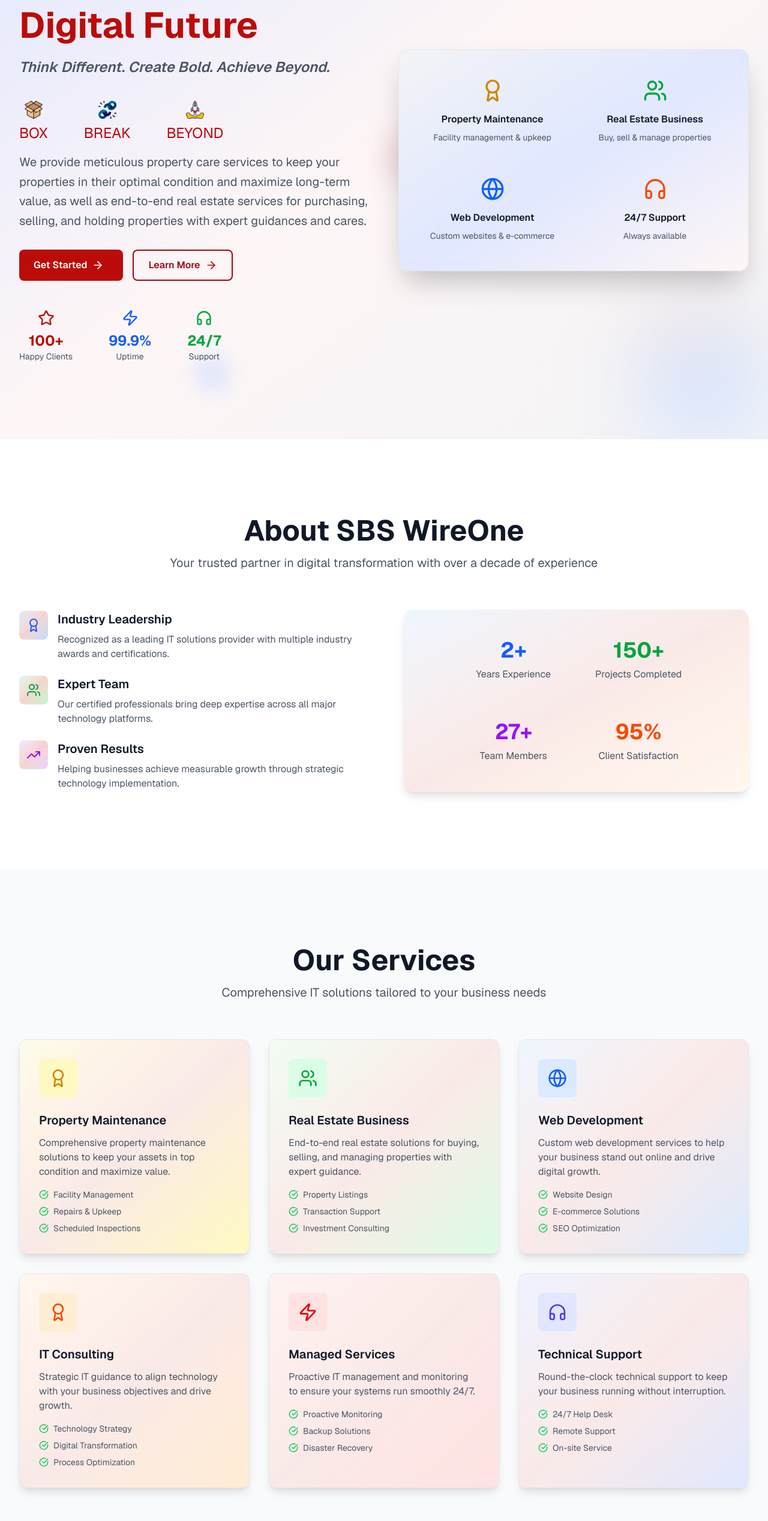
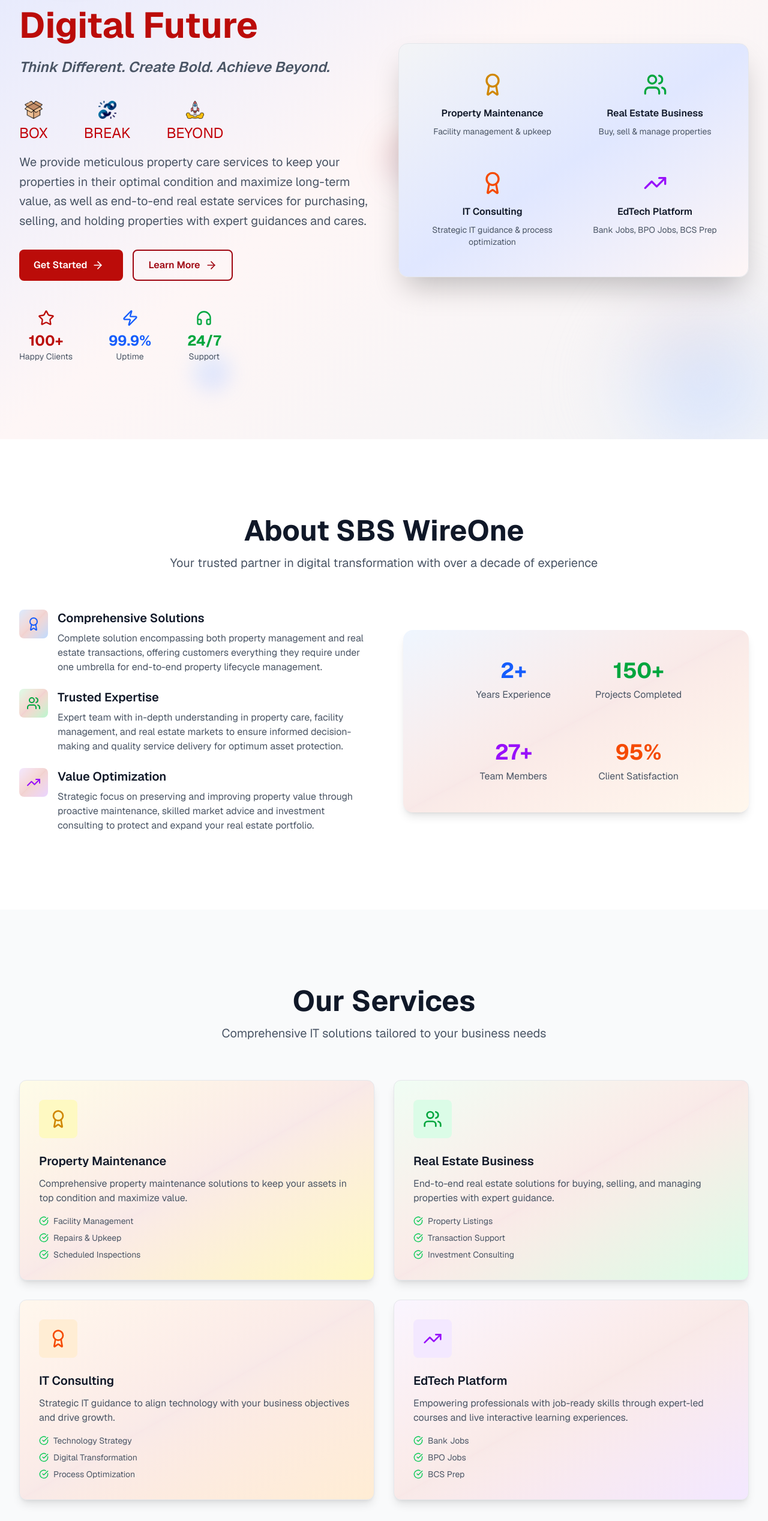
Before and after one commit to sbswiredops/SBS-WireOne, a Next.js app: page / in a window 1280 px wide. Shown: the part 262-2797 px from the top of the page at 60% size. Built offline with nearby package versions, Linux system fonts and the light colour scheme.

Commit message:
Update testimonials and footer to reflect property management and real estate services

```diff
--- a/src/app/page.tsx
+++ b/src/app/page.tsx
@@ -22,92 +22,92 @@
 
 const reviews = [
   {
-    name: "John Doe",
-    initials: "JD",
-    company: "CTO, TechCorp",
+    name: "Sarah Chen",
+    initials: "SC",
+    company: "Property Investment Manager, Crown Holdings",
     color: "bg-blue-100 text-blue-600",
     review:
-      "SBS WireOne transformed our IT infrastructure completely. Their cloud migration saved us 40% on operational costs while improving performance.",
+      "SBS WireOne transformed our property portfolio management. Their maintenance team is proactive and their real estate expertise is unmatched.",
   },
   {
-    name: "Sarah Miller",
-    initials: "SM",
-    company: "CEO, SecureFinance",
+    name: "Michael Rodriguez",
+    initials: "MR",
+    company: "Real Estate Developer, Urban Vista",
     color: "bg-green-100 text-green-600",
     review:
-      "Outstanding cybersecurity implementation. We haven't had a single security incident since partnering with SBS WireOne 2 years ago.",
+      "From routine inspections to major transactions, SBS WireOne delivers exceptional service every time. Highly recommended for any property needs.",
+  },
+  {
+    name: "Jennifer Thompson",
+    initials: "JT",
+    company: "Operations Director, Metro Commercial",
+    color: "bg-purple-100 text-purple-600",
+    review:
+      "Their facility management saved us thousands in emergency repairs. The scheduled maintenance program is worth every penny.",
+  },
+  {
+    name: "David Park",
+    initials: "DP",
+    company: "Portfolio Manager, Pinnacle Investments",
+    color: "bg-orange-100 text-orange-600",
+    review:
+      "SBS WireOne helped us sell three properties above market value. Their transaction support made the entire process seamless.",
+  },
+  {
+    name: "Lisa Wang",
+    initials: "LW",
+    company: "Property Manager, Riverside Apartments",
+    color: "bg-green-100 text-green-600",
+    review:
+      "Outstanding property maintenance service. They keep our facilities running smoothly and our tenants happy.",
   },
   {
     name: "Robert Johnson",
     initials: "RJ",
-    company: "IT Director, RetailPlus",
+    company: "CEO, Heritage Property Group",
+    color: "bg-blue-100 text-blue-600",
+    review:
+      "The investment consulting from SBS WireOne guided us to profitable property acquisitions. Their market knowledge is impressive.",
+  },
+  {
+    name: "Amanda Foster",
+    initials: "AF",
+    company: "Facilities Coordinator, TechHub Center",
     color: "bg-purple-100 text-purple-600",
     review:
-      "Their 24/7 support is incredible. Whenever we have an issue, they resolve it quickly and professionally. Highly recommended!",
+      "Reliable, professional, and thorough. SBS WireOne's repair and upkeep services have extended our building's lifespan significantly.",
   },
   {
-    name: "Priya Singh",
-    initials: "PS",
-    company: "COO, FinEdge",
+    name: "Kevin Lee",
+    initials: "KL",
+    company: "Building Owner, Downtown Properties",
     color: "bg-orange-100 text-orange-600",
     review:
-      "The web development team at SBS WireOne built us a stunning e-commerce platform. Our sales have doubled since launch.",
+      "Their property listing expertise got our commercial space leased within weeks. Exceptional marketing and tenant screening.",
   },
   {
-    name: "Michael Lee",
-    initials: "ML",
-    company: "Manager, RealEstatePro",
+    name: "Maria Gonzalez",
+    initials: "MG",
+    company: "Asset Manager, Golden Gate Realty",
     color: "bg-green-100 text-green-600",
     review:
-      "Their real estate business solutions made property management effortless. Great team and great results.",
+      "SBS WireOne's comprehensive approach to property management gives us peace of mind. They handle everything flawlessly.",
   },
   {
-    name: "Fatima Noor",
-    initials: "FN",
-    company: "Founder, StartupHub",
+    name: "Thomas Anderson",
+    initials: "TA",
+    company: "Property Owner, Anderson Holdings",
     color: "bg-blue-100 text-blue-600",
     review:
-      "SBS WireOne's IT consulting helped us scale our startup efficiently. Highly strategic and supportive.",
+      "The scheduled inspections caught issues before they became expensive problems. SBS WireOne's preventive approach saves money.",
   },
   {
-    name: "David Kim",
-    initials: "DK",
-    company: "Director, EduSmart",
+    name: "Rachel Kim",
+    initials: "RK",
+    company: "Investment Director, Skyline Capital",
     color: "bg-purple-100 text-purple-600",
     review:
-      "Their managed services keep our systems running smoothly. We never worry about downtime anymore.",
-  },
-  {
-    name: "Ayesha Rahman",
-    initials: "AR",
-    company: "CEO, BizGrowth",
-    color: "bg-orange-100 text-orange-600",
-    review:
-      "Excellent property maintenance and support. Our facilities are always in top shape.",
-  },
-  {
-    name: "Carlos Martinez",
-    initials: "CM",
-    company: "CTO, MarketWave",
-    color: "bg-green-100 text-green-600",
-    review:
-      "The team is responsive and knowledgeable. SBS WireOne is our go-to for all IT needs.",
-  },
-  {
-    name: "Emily Chen",
-    initials: "EC",
-    company: "Product Lead, ShopEase",
-    color: "bg-blue-100 text-blue-600",
-    review:
-      "Their SEO and web development services brought us to the top of search results. Fantastic ROI.",
-  },
-  {
-    name: "Mohammad Hasan",
-    initials: "MH",
-    company: "IT Manager, HealthFirst",
-    color: "bg-purple-100 text-purple-600",
-    review:
-      "SBS WireOne's technical support is always available and solves issues fast. Great peace of mind.",
+      "From property acquisition to ongoing maintenance, SBS WireOne is our trusted partner. Their expertise drives our success.",
   },
 ];
 
@@ -200,7 +200,15 @@
                 {/* 🔹 Moto Section (Added here) */}
               </div>
               <div className="flex flex-col sm:flex-row gap-4">
-                <button className="primary-button relative overflow-hidden group">
+                <button
+                  className="primary-button relative overflow-hidden group"
+                  onClick={() => {
+                    const contactSection = document.getElementById("contact");
+                    if (contactSection) {
+                      contactSection.scrollIntoView({ behavior: "smooth" });
+                    }
+                  }}
+                >
                   <span className="relative z-10 flex items-center">
                     Get Started
                     <ArrowRight
@@ -210,7 +218,15 @@
                   </span>
                   <span className="absolute inset-0 bg-[#a30a08] opacity-0 group-hover:opacity-100 transition-opacity duration-300"></span>
                 </button>
-                <button className="secondary-button relative overflow-hidden group">
+                <button
+                  className="secondary-button relative overflow-hidden group"
+                  onClick={() => {
+                    const servicesSection = document.getElementById("services");
+                    if (servicesSection) {
+                      servicesSection.scrollIntoView({ behavior: "smooth" });
+                    }
+                  }}
+                >
                   <span className="relative z-10 flex items-center">
                     Learn More
                     <ArrowRight
@@ -289,30 +305,30 @@
                       Buy, sell & manage properties
                     </p>
                   </div>
-                  {/* Web Development */}
-                  <div className="feature-card group cursor-pointer transition-all duration-300 hover:scale-105 hover:shadow-xl hover:bg-gradient-to-br hover:from-blue-50 hover:to-blue-100 rounded-xl">
-                    <Globe
-                      className="mx-auto mb-4 text-blue-600 group-hover:text-[#bb0c09] transition-colors duration-300"
-                      size={40}
-                    />
-                    <h3 className="font-semibold text-gray-900 mb-2 group-hover:text-[#bb0c09] transition-colors">
-                      Web Development
-                    </h3>
-                    <p className="text-sm text-gray-600 group-hover:text-blue-600 transition-colors">
-                      Custom websites & e-commerce
-                    </p>
-                  </div>
-                  {/* 24/7 Support (keep as is) */}
+                  {/* IT Consulting */}
                   <div className="feature-card group cursor-pointer transition-all duration-300 hover:scale-105 hover:shadow-xl hover:bg-gradient-to-br hover:from-orange-50 hover:to-orange-100 rounded-xl">
-                    <HeadphonesIcon
+                    <Award
                       className="mx-auto mb-4 text-orange-600 group-hover:text-[#bb0c09] transition-colors duration-300"
                       size={40}
                     />
                     <h3 className="font-semibold text-gray-900 mb-2 group-hover:text-[#bb0c09] transition-colors">
-                      24/7 Support
+                      IT Consulting
                     </h3>
                     <p className="text-sm text-gray-600 group-hover:text-orange-600 transition-colors">
-                      Always available
+                      Strategic IT guidance & process optimization
+                    </p>
+                  </div>
+                  {/* EdTech Platform */}
+                  <div className="feature-card group cursor-pointer transition-all duration-300 hover:scale-105 hover:shadow-xl hover:bg-gradient-to-br hover:from-purple-50 hover:to-purple-100 rounded-xl">
+                    <TrendingUp
+                      className="mx-auto mb-4 text-purple-600 group-hover:text-[#bb0c09] transition-colors duration-300"
+                      size={40}
+                    />
+                    <h3 className="font-semibold text-gray-900 mb-2 group-hover:text-[#bb0c09] transition-colors">
+                      EdTech Platform
+                    </h3>
+                    <p className="text-sm text-gray-600 group-hover:text-purple-600 transition-colors">
+                      Bank Jobs, BPO Jobs, BCS Prep
                     </p>
                   </div>
                 </div>
@@ -345,11 +361,10 @@
                   </div>
                   <div>
                     <h3 className="text-xl font-semibold text-gray-900 mb-2 group-hover:text-[#bb0c09] transition-colors">
-                      Industry Leadership
+                      Comprehensive Solutions
                     </h3>
                     <p className="text-gray-600">
-                      Recognized as a leading IT solutions provider with
-                      multiple industry awards and certifications.
+                      Complete solution encompassing both property management and real estate transactions, offering customers everything they require under one umbrella for end-to-end property lifecycle management.
                     </p>
                   </div>
                 </div>
@@ -363,11 +378,10 @@
                   </div>
                   <div>
                     <h3 className="text-xl font-semibold text-gray-900 mb-2 group-hover:text-[#bb0c09] transition-colors">
-                      Expert Team
+                      Trusted Expertise
                     </h3>
                     <p className="text-gray-600">
-                      Our certified professionals bring deep expertise across
-                      all major technology platforms.
+                      Expert team with in-depth understanding in property care, facility management, and real estate markets to ensure informed decision-making and quality service delivery for optimum asset protection.
                     </p>
                   </div>
                 </div>
@@ -381,11 +395,10 @@
                   </div>
                   <div>
                     <h3 className="text-xl font-semibold text-gray-900 mb-2 group-hover:text-[#bb0c09] transition-colors">
-                      Proven Results
+                      Value Optimization
                     </h3>
                     <p className="text-gray-600">
-                      Helping businesses achieve measurable growth through
-                      strategic technology implementation.
+                      Strategic focus on preserving and improving property value through proactive maintenance, skilled market advice and investment consulting to protect and expand your real estate portfolio.
                     </p>
                   </div>
                 </div>
@@ -433,7 +446,7 @@
               Comprehensive IT solutions tailored to your business needs
             </p>
           </div>
-          <div className="grid grid-cols-1 md:grid-cols-2 lg:grid-cols-3 gap-8">
+          <div className="grid grid-cols-1 md:grid-cols-2 lg:grid-cols-2 gap-8">
             {/* Property Maintenance */}
             <div className="service-card group cursor-pointer transition-transform duration-500 ease-in-out hover:scale-105 hover:shadow-2xl bg-gradient-to-br from-yellow-50 via-[#bb0c09]/10 to-yellow-100 rounded-2xl p-8">
               <div className="bg-yellow-100 rounded-lg p-4 w-fit mb-6 group-hover:animate-pulse transition-all duration-500 ease-in-out">
@@ -494,36 +507,6 @@
                 </li>
               </ul>
             </div>
-            {/* Web Development */}
-            <div className="service-card group cursor-pointer transition-transform duration-500 ease-in-out hover:scale-105 hover:shadow-2xl bg-gradient-to-br from-blue-50 via-[#bb0c09]/10 to-blue-100 rounded-2xl p-8">
-              <div className="bg-blue-100 rounded-lg p-4 w-fit mb-6 group-hover:animate-pulse transition-all duration-500 ease-in-out">
-                <Globe
-                  className="text-blue-600 group-hover:text-[#bb0c09] transition-colors duration-500 ease-in-out"
-                  size={32}
-                />
-              </div>
-              <h3 className="text-xl font-semibold text-gray-900 mb-3 group-hover:text-[#bb0c09] transition-colors duration-500 ease-in-out">
-                Web Development
-              </h3>
-              <p className="text-gray-600 mb-4">
-                Custom web development services to help your business stand out
-                online and drive digital growth.
-              </p>
-              <ul className="space-y-2">
-                <li className="flex items-center text-sm text-gray-600">
-                  <CheckCircle size={16} className="text-green-500 mr-2" />
-                  Website Design
-                </li>
-                <li className="flex items-center text-sm text-gray-600">
-                  <CheckCircle size={16} className="text-green-500 mr-2" />
-                  E-commerce Solutions
-                </li>
-                <li className="flex items-center text-sm text-gray-600">
-                  <CheckCircle size={16} className="text-green-500 mr-2" />
-                  SEO Optimization
-                </li>
-              </ul>
-            </div>
             {/* IT Consulting */}
             <div className="service-card group cursor-pointer transition-transform duration-500 ease-in-out hover:scale-105 hover:shadow-2xl bg-gradient-to-br from-orange-50 via-[#bb0c09]/10 to-orange-100 rounded-2xl p-8">
               <div className="bg-orange-100 rounded-lg p-4 w-fit mb-6 group-hover:animate-pulse transition-all duration-500 ease-in-out">
@@ -554,63 +537,32 @@
                 </li>
               </ul>
             </div>
-            {/* Managed Services */}
-            <div className="service-card group cursor-pointer transition-transform duration-500 ease-in-out hover:scale-105 hover:shadow-2xl bg-gradient-to-br from-red-50 via-[#bb0c09]/10 to-red-100 rounded-2xl p-8">
-              <div className="bg-red-100 rounded-lg p-4 w-fit mb-6 group-hover:animate-pulse transition-all duration-500 ease-in-out">
-                <Zap
-                  className="text-red-600 group-hover:text-[#bb0c09] transition-colors duration-500 ease-in-out"
+            {/* EdTech Platform */}
+            <div className="service-card group cursor-pointer transition-transform duration-500 ease-in-out hover:scale-105 hover:shadow-2xl bg-gradient-to-br from-purple-50 via-[#bb0c09]/10 to-purple-100 rounded-2xl p-8">
+              <div className="bg-purple-100 rounded-lg p-4 w-fit mb-6 group-hover:animate-pulse transition-all duration-500 ease-in-out">
+                <TrendingUp
+                  className="text-purple-600 group-hover:text-[#bb0c09] transition-colors duration-500 ease-in-out"
                   size={32}
                 />
               </div>
               <h3 className="text-xl font-semibold text-gray-900 mb-3 group-hover:text-[#bb0c09] transition-colors duration-500 ease-in-out">
-                Managed Services
+                EdTech Platform
               </h3>
               <p className="text-gray-600 mb-4">
-                Proactive IT management and monitoring to ensure your systems
-                run smoothly 24/7.
+                Empowering professionals with job-ready skills through expert-led courses and live interactive learning experiences.
               </p>
               <ul className="space-y-2">
                 <li className="flex items-center text-sm text-gray-600">
                   <CheckCircle size={16} className="text-green-500 mr-2" />
-                  Proactive Monitoring
+                  Bank Jobs
                 </li>
                 <li className="flex items-center text-sm text-gray-600">
                   <CheckCircle size={16} className="text-green-500 mr-2" />
-                  Backup Solutions
+                  BPO Jobs
                 </li>
                 <li className="flex items-center text-sm text-gray-600">
                   <CheckCircle size={16} className="text-green-500 mr-2" />
-                  Disaster Recovery
-                </li>
-              </ul>
-            </div>
-            {/* Technical Support */}
-            <div className="service-card group cursor-pointer transition-transform duration-500 ease-in-out hover:scale-105 hover:shadow-2xl bg-gradient-to-br from-indigo-50 via-[#bb0c09]/10 to-indigo-100 rounded-2xl p-8">
-              <div className="bg-indigo-100 rounded-lg p-4 w-fit mb-6 group-hover:animate-pulse transition-all duration-500 ease-in-out">
-                <HeadphonesIcon
-                  className="text-indigo-600 group-hover:text-[#bb0c09] transition-colors duration-500 ease-in-out"
-                  size={32}
-                />
-              </div>
-              <h3 className="text-xl font-semibold text-gray-900 mb-3 group-hover:text-[#bb0c09] transition-colors duration-500 ease-in-out">
-                Technical Support
-              </h3>
-              <p className="text-gray-600 mb-4">
-                Round-the-clock technical support to keep your business running
-                without interruption.
-              </p>
-              <ul className="space-y-2">
-                <li className="flex items-center text-sm text-gray-600">
-                  <CheckCircle size={16} className="text-green-500 mr-2" />
-                  24/7 Help Desk
-                </li>
-                <li className="flex items-center text-sm text-gray-600">
-                  <CheckCircle size={16} className="text-green-500 mr-2" />
-                  Remote Support
-                </li>
-                <li className="flex items-center text-sm text-gray-600">
-                  <CheckCircle size={16} className="text-green-500 mr-2" />
-                  On-site Service
+                  BCS Prep
                 </li>
               </ul>
             </div>
--- a/src/components/Footer.tsx
+++ b/src/components/Footer.tsx
@@ -18,8 +18,9 @@
               />
             </div>
             <p className="text-gray-700 text-sm leading-relaxed">
-              Leading IT solutions provider delivering innovative technology services
-              to help businesses thrive in the digital age.
+              Offering diligent property maintenance services to ensure your properties are in the best condition and
+              achieve the best results for their long-term value, and end-to-end real estate services to both buy, sell
+              and hold properties with expert advice and considerations.
             </p>
             <div className="flex space-x-4">
               <a href="#" className="text-gray-500 hover:text-[#bb0c09] transition-colors">
@@ -51,10 +52,8 @@
             <ul className="space-y-2">
               <li><span className="text-gray-700 text-sm">Property Maintenance</span></li>
               <li><span className="text-gray-700 text-sm">Real Estate Business</span></li>
-              <li><span className="text-gray-700 text-sm">Web Development</span></li>
-              <li><span className="text-gray-700 text-sm">IT Consulting</span></li>
-              <li><span className="text-gray-700 text-sm">Managed Services</span></li>
-              <li><span className="text-gray-700 text-sm">Technical Support</span></li>
+              <li><span className="text-gray-700 text-sm">EdTech Platform</span></li>
+              <li><span className="text-gray-700 text-sm">IT Consultation</span></li>
             </ul>
           </div>
 
--- a/src/components/Header.tsx
+++ b/src/components/Header.tsx
@@ -32,6 +32,7 @@
         <div className="flex justify-between items-center h-16">
           {/* Logo */}
           <div className="flex-shrink-0 flex items-center space-x-2">
+            <a href="#home">
               <Image
                 src="/logo.png"
                 alt="SBS WireOne Logo"
@@ -39,7 +40,7 @@
                 height={40}
                 className="h-10 w-auto object-contain"
               />
-
+            </a>
           </div>
 
           {/* Desktop Navigation */}
```
Lines whose indentation alone changed are shown as unchanged.
